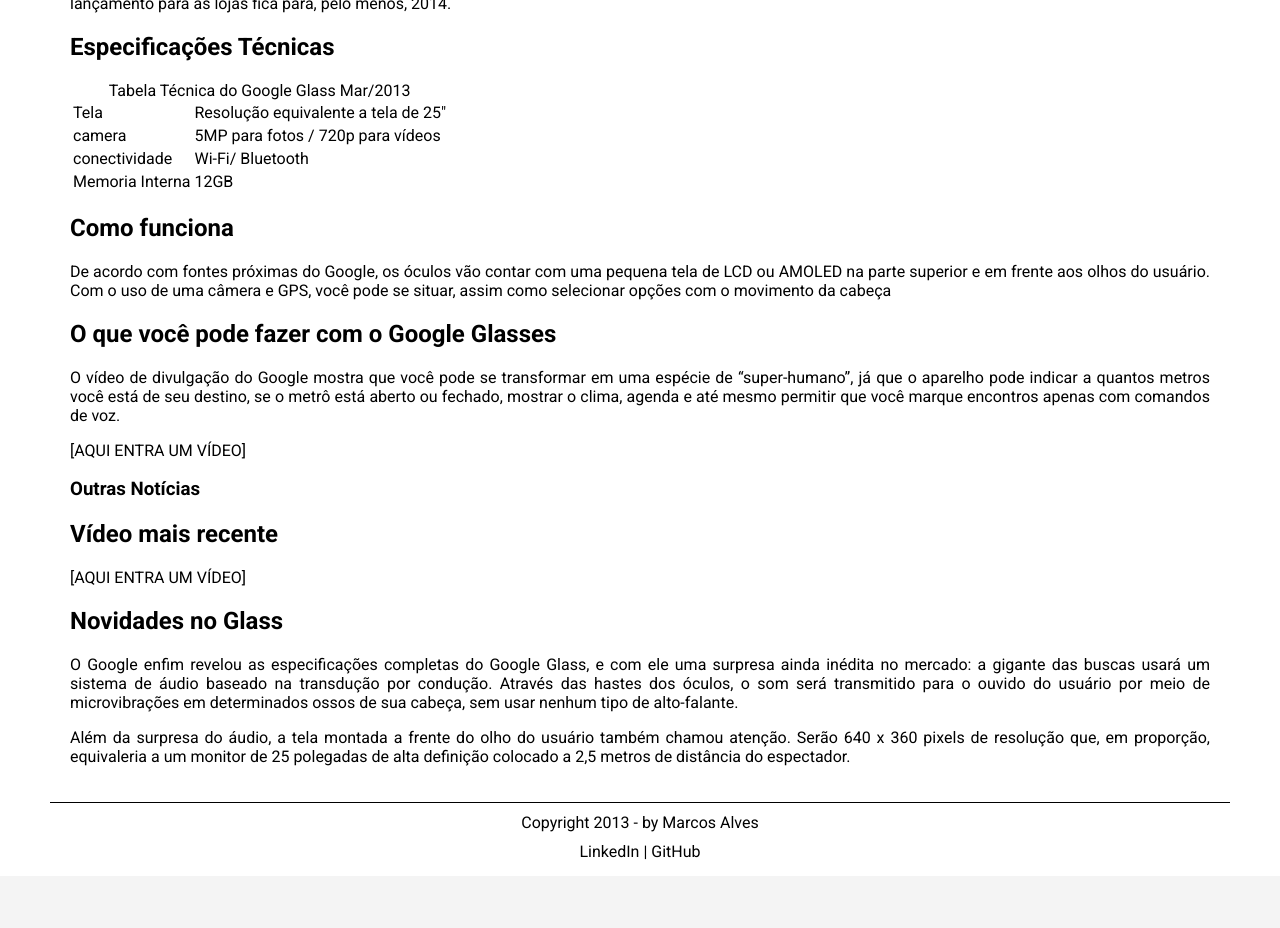
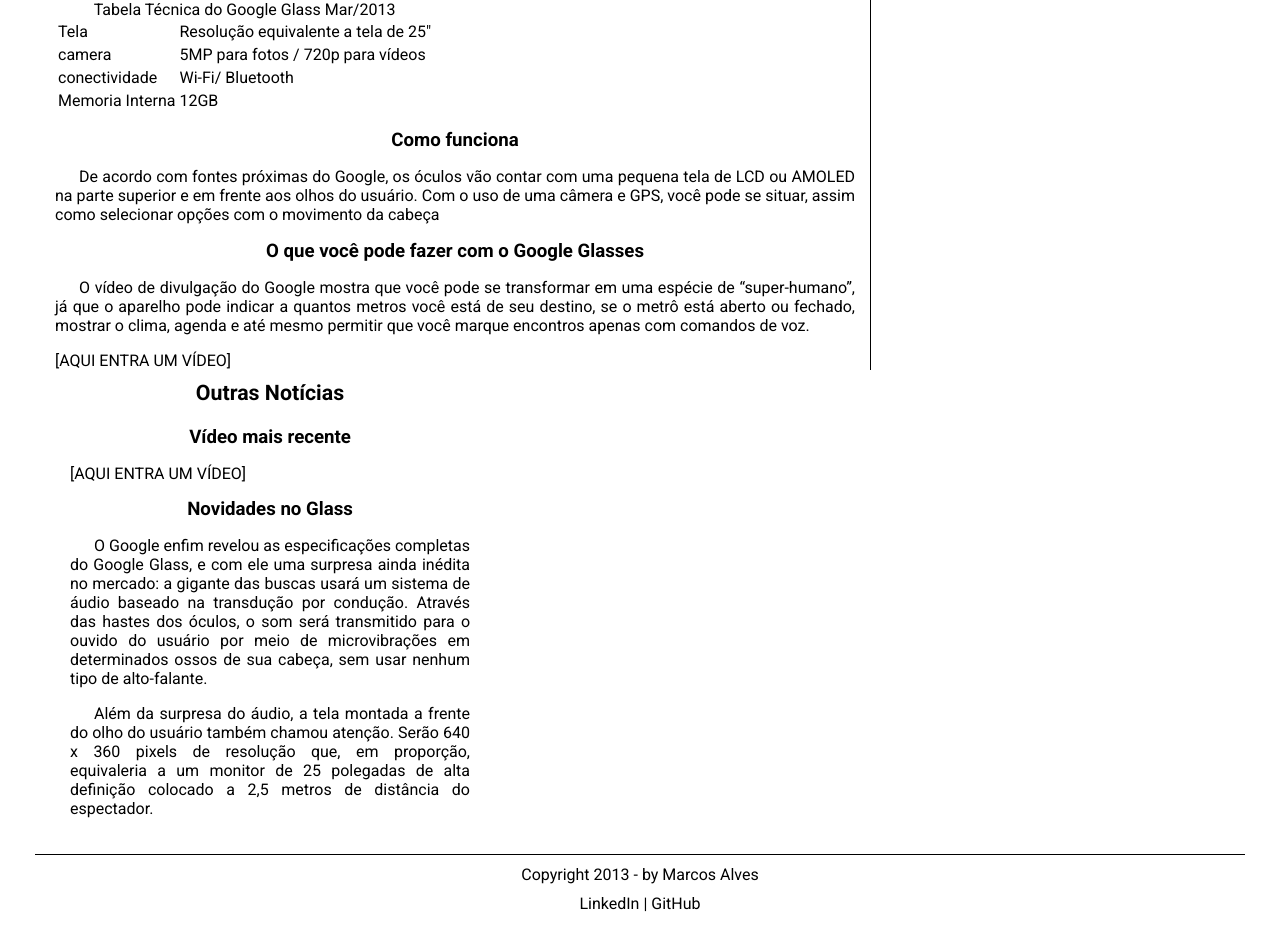
Before and after one commit to marcosdid/GoogleGlassReact, a React (Create React App) app: page / in a window 1280 px wide. Shown: the part 540-1468 px from the top of the page. Before the commit the page ends 1416 px from the top, so only its background shows below. Built offline with nearby package versions, Linux system fonts and the light colour scheme.

Commit message:
responsividade Home concluido

```diff
--- a/src/components/header/style.js
+++ b/src/components/header/style.js
@@ -5,7 +5,7 @@
 
 export const Myheader = styled.div`
   position: fixed;
-  max-width: 1300px;
+  max-width: 1250px;
   top: 0;
   right: 0;
   left: 0;
--- a/src/globalStyles.js
+++ b/src/globalStyles.js
@@ -13,8 +13,8 @@
 `
 
 const Body = styled.div`
-  padding: 100px 50px 5px;
-  max-width: 1300px;
+  padding: 100px 35px 5px;
+  max-width: 1280px;
   margin: 0 auto;
   background-color: #ffffff;
 `
--- a/src/views/home/Home.js
+++ b/src/views/home/Home.js
@@ -1,20 +1,27 @@
-import React from 'react'
+import React, { useEffect, useState } from 'react'
 
 import Header from '../../components/header/header'
 import Footer from '../../components/Footer'
 
-import { Section } from './style'
+import { Section, Article, Aside } from './style'
 import { Body } from '../../globalStyles'
 
 function Home() {
+  const [refWindow, setRefWindow] = useState(false)
+
+  useEffect(() => {
+    window.addEventListener('resize', () => {
+      window.innerWidth <= 1360 ? setRefWindow(true) : setRefWindow(false)
+    })
+  })
+
   return (
     <div>
       <Header />
       <Body>
-        <Section>
-          <article>
+        <Section >
+          <Article refWindow={refWindow} >
             <header>
-              <p>Tecnologia {'>'} Inovações</p>
               <h1>Saiba tudo sobre o Google Glass</h1>
               <p>por Gustavo Guanabara</p>
               <span>Atualizado em 23/Abril/2013</span>
@@ -35,10 +42,12 @@
             <h2>Especificações Técnicas</h2>
             <table>
               <caption>Tabela Técnica do Google Glass Mar/2013</caption>
+              <tbody>
                 <tr><td>Tela</td><td>Resolução equivalente a tela de 25"</td></tr>
                 <tr><td>camera</td><td>5MP para fotos / 720p para vídeos</td></tr>
                 <tr><td>conectividade</td><td> Wi-Fi/ Bluetooth</td></tr>
                 <tr><td>Memoria Interna</td><td> 12GB</td></tr>
+              </tbody>
             </table>
 
 
@@ -51,7 +60,9 @@
             está de seu destino, se o metrô está aberto ou fechado, mostrar o clima, agenda e até mesmo permitir que você marque encontros apenas com comandos de voz.</p>
 
             [AQUI ENTRA UM VÍDEO]
+          </Article>
 
+          <Aside refWindow={refWindow} >
             <h1>Outras Notícias</h1>
             <h2>Vídeo mais recente</h2>
 
@@ -64,7 +75,7 @@
 
             <p>Além da surpresa do áudio, a tela montada a frente do olho do usuário também chamou atenção. Serão 640 x 360 pixels de resolução que,
             em proporção, equivaleria a um monitor de 25 polegadas de alta definição colocado a 2,5 metros de distância do espectador.</p>
-          </article>
+          </Aside>
         </Section>
         <Footer/>
       </Body>
--- a/src/views/home/style.js
+++ b/src/views/home/style.js
@@ -3,5 +3,49 @@
 const Section = styled.section`
   margin: 10px;
   padding: 10px;
+  display: flex;
+  flex-wrap: wrap;
+  h1 {
+    font-size: 16pt;
+    text-align: center;
+  }
+  h2 {
+    font-size: 14pt;
+    text-align: center;
+  }
+  p {
+    text-indent: 1.5em;
+  }
 `
-export { Section }
+
+const Article = styled.article`
+  max-width: ${props => props.refWindow ? '100%' : '800px'};
+  padding-right: 15px;
+  border-right: ${props => props.refWindow ? 'none' : '1px solid black'};
+  header {
+    h1 {
+      margin-top: 10px;
+      margin-bottom: 0px;
+    }
+    p {
+      text-align: center;
+      margin: 0px;
+    }
+    span {
+      display: block;
+      text-align: right;
+    }
+  }
+`
+
+const Aside = styled.aside`
+  max-width: ${props => props.refWindow ? '100%' : '400px'};
+  margin-left: ${props => props.refWindow ? 'none' : '15px'};
+  h1 {
+    margin-top: 10px;
+  }
+
+`
+
+
+export { Section, Article, Aside }
```
Lines whose indentation alone changed are shown as unchanged.
